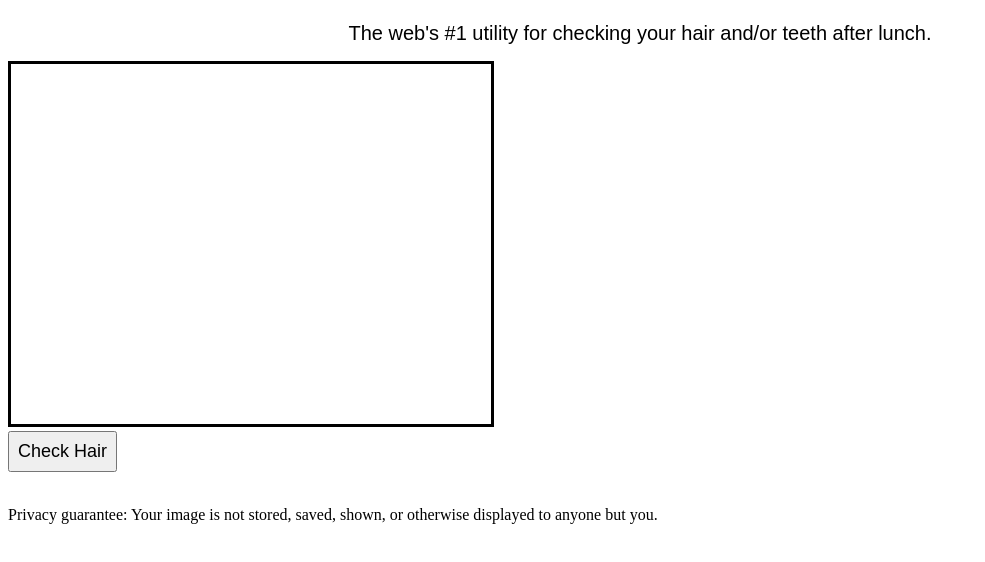
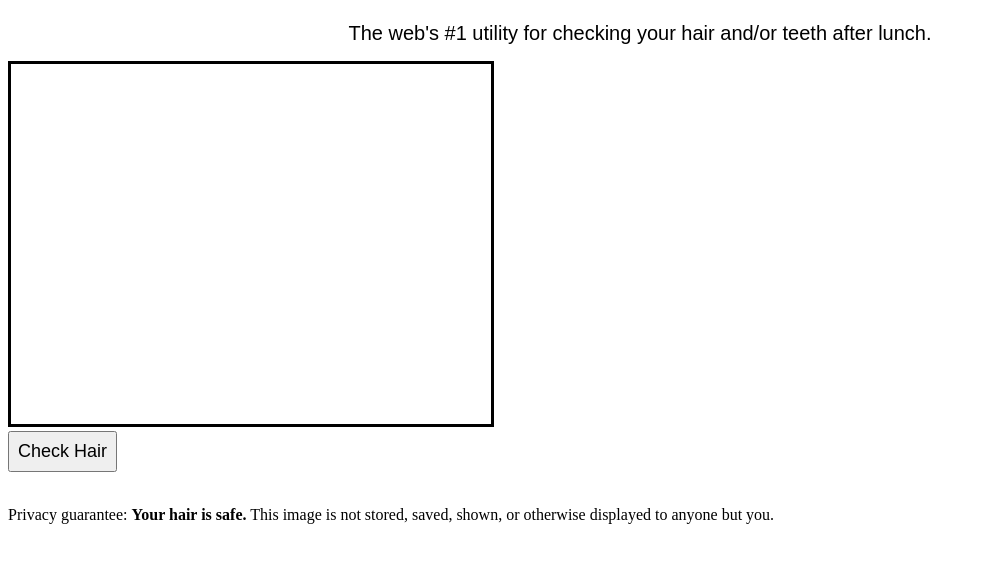
Before and after one commit to valdean/howsmyhair, a plain HTML site: page index.htm in a window 1280 px wide. Shown: the part 138-700 px from the top of the page, without its empty margins (0-985 px from the left). Drawn offline with Linux system fonts and the light colour scheme.

Commit message:
Copy updates

```diff
--- a/index.htm
+++ b/index.htm
@@ -42,6 +42,6 @@ function gotStream(stream) {
 </script>
 <br/>
 <br/>
-<p>Privacy guarantee: Your image is not stored, saved, shown, or otherwise displayed to anyone but you.</p>
+<p>Privacy guarantee: <b>Your hair is safe.</b> This image is not stored, saved, shown, or otherwise displayed to anyone but you.</p>
 </body>
 </html>
```
